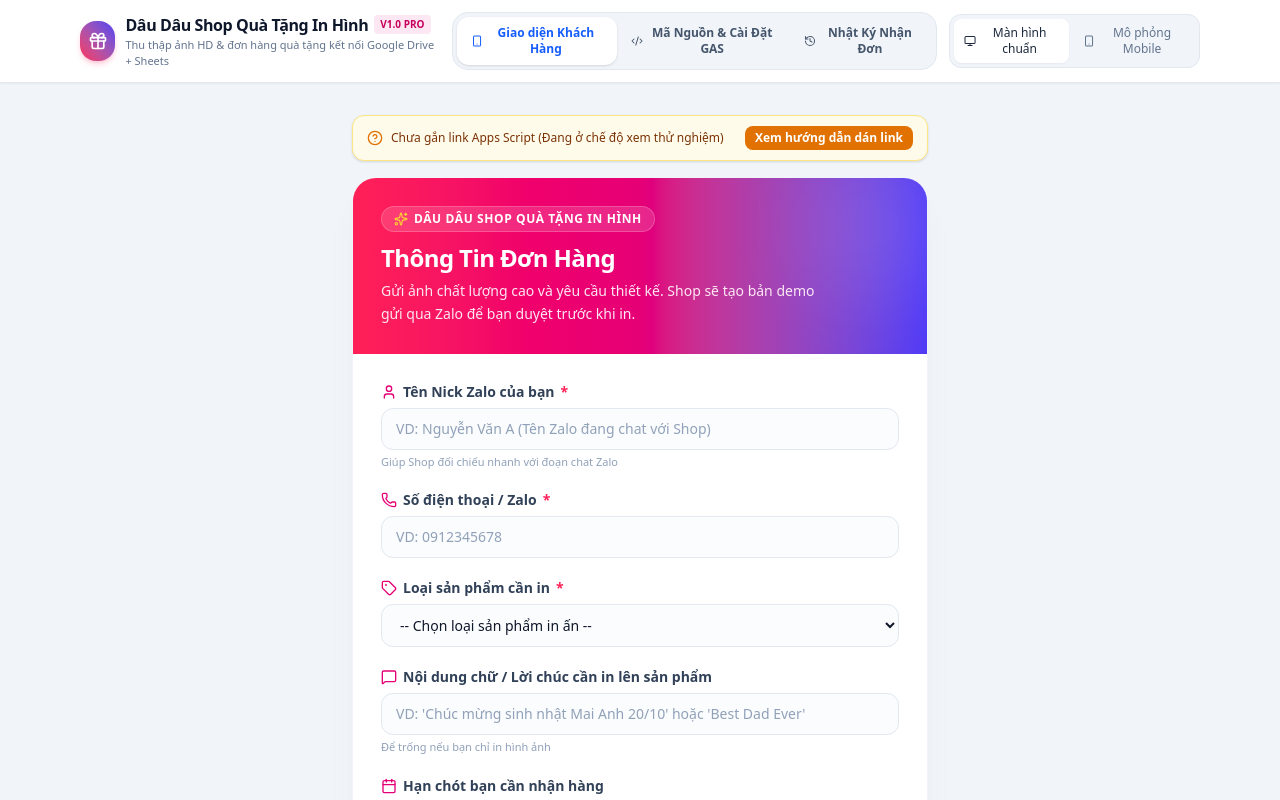
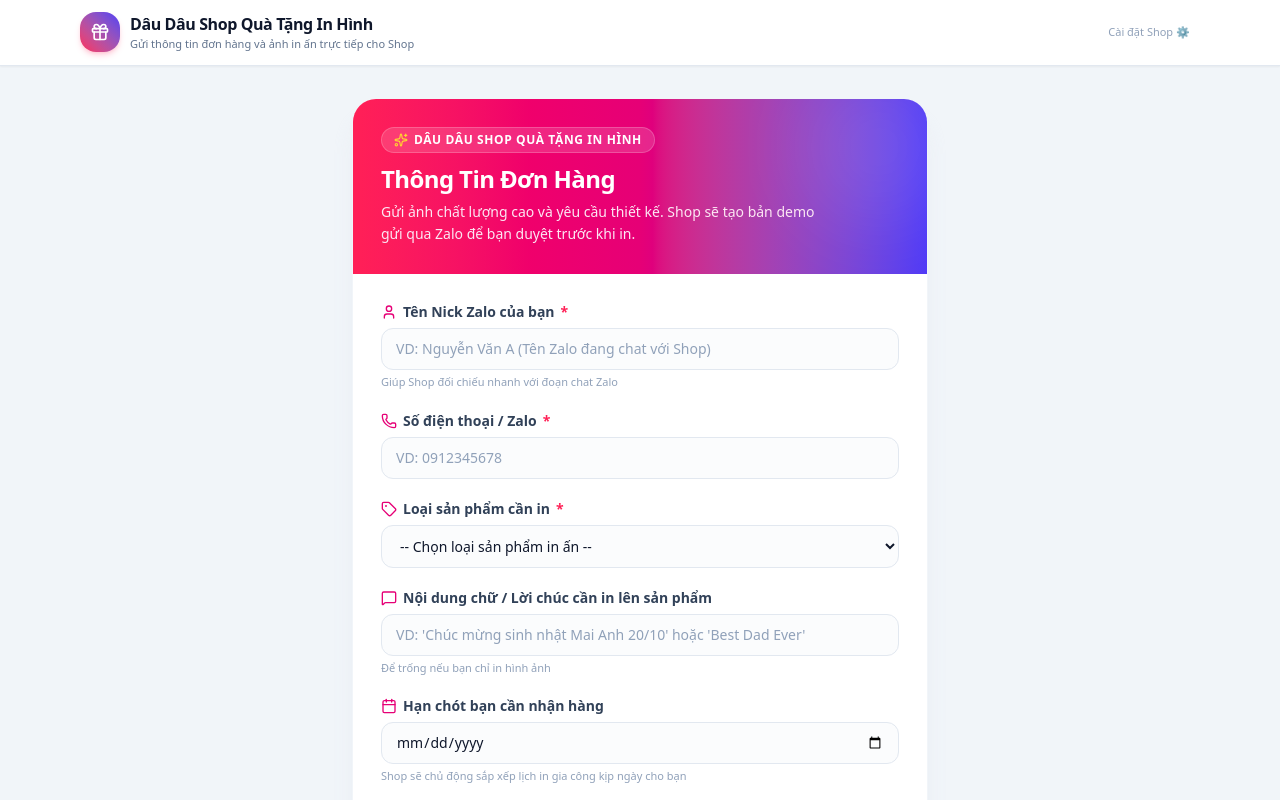
Before and after one commit to nhatminhbf24/order-daudau, a React (Vite) app: page / in a window 1280 px wide. Shown: the top 800 px of the page. Built offline with nearby package versions, Linux system fonts and the light colour scheme.

Commit message:
feat: update default Google Apps Script URL and UI
- Set default script URL to Dâu Dâu Shop's production endpoint
- Update page titles and button labels
- Remove redundant backend connection status badge
- Enable admin mode detection via URL parameters

```diff
--- a/public/standalone-order-form.html
+++ b/public/standalone-order-form.html
@@ -3,7 +3,7 @@
 <head>
   <meta charset="UTF-8">
   <meta name="viewport" content="width=device-width, initial-scale=1.0">
-  <title>Gửi Yêu Cầu In Quà Tặng Cá Nhân Hóa - Zalo Order</title>
+  <title>Dâu Dâu Shop Quà Tặng In Hình - Đặt Hàng & Gửi Ảnh</title>
 
   <!-- Tailwind CSS CDN -->
   <script src="https://cdn.tailwindcss.com"></script>
@@ -40,9 +40,8 @@
 
   <!-- ======================= CẤU HÌNH WEBAPP ======================= -->
   <script>
-    // DÁN ĐƯỜNG DẪN WEB APP TỪ GOOGLE APPS SCRIPT VÀO ĐÂY SAU KHI DEPLOY
-    // Ví dụ: "https://script.google.com/macros/s/AKfycbx.../exec"
-    const SCRIPT_URL = "YOUR_GOOGLE_APPS_SCRIPT_WEBAPP_URL_HERE";
+    // ĐƯỜNG DẪN WEB APP GOOGLE APPS SCRIPT CỦA DÂU DÂU SHOP
+    const SCRIPT_URL = "https://script.google.com/macros/s/AKfycbwszC_NVU_4XAU7XiwtAlSdLBRZWpDHHS-iURDsACZUyD-qhsQlqwPwk6Goa8BgKOP3/exec";
   </script>
   <!-- =============================================================== -->
 
@@ -520,7 +519,7 @@
             <path stroke-linecap="round" stroke-linejoin="round" stroke-width="2" d="M12 19l9 2-9-18-9 18 9-2zm0 0v-8"></path>
           </svg>
         `;
-        btnText.textContent = 'Gửi Yêu Cầu & Tải Ảnh Lên Xưởng';
+        btnText.textContent = 'Gửi Thông Tin Cho Shop';
       }
     }
 
--- a/src/App.tsx
+++ b/src/App.tsx
@@ -10,18 +10,26 @@ import { SuccessModal } from './components/SuccessModal';
 import { SubmissionResponse, OrderFormData } from './types';
 
 export default function App() {
+  const DEFAULT_GAS_URL = 'https://script.google.com/macros/s/AKfycbwszC_NVU_4XAU7XiwtAlSdLBRZWpDHHS-iURDsACZUyD-qhsQlqwPwk6Goa8BgKOP3/exec';
+  const [scriptUrl, setScriptUrl] = useState<string>(DEFAULT_GAS_URL);
   const [activeTab, setActiveTab] = useState<'form' | 'guide' | 'logs'>('form');
   const [deviceMode, setDeviceMode] = useState<'mobile' | 'responsive'>('responsive');
-  const [scriptUrl, setScriptUrl] = useState<string>('');
+  const [isAdminMode, setIsAdminMode] = useState<boolean>(false);
   const [successModalData, setSuccessModalData] = useState<SubmissionResponse['data'] | null>(null);
   const [isModalOpen, setIsModalOpen] = useState(false);
   const [orderHistory, setOrderHistory] = useState<any[]>([]);
 
-  // Load saved SCRIPT_URL from localStorage
+  // Check URL params for admin mode (e.g. ?admin=true) or localStorage
   useEffect(() => {
+    const params = new URLSearchParams(window.location.search);
+    if (params.get('admin') === 'true' || params.get('mode') === 'admin') {
+      setIsAdminMode(true);
+    }
     const saved = localStorage.getItem('ZALO_GIFT_GAS_URL');
     if (saved) {
       setScriptUrl(saved);
+    } else {
+      localStorage.setItem('ZALO_GIFT_GAS_URL', DEFAULT_GAS_URL);
     }
   }, []);
 
@@ -49,7 +57,7 @@ export default function App() {
 
       {/* Top Navbar */}
       <header className="bg-white border-b border-slate-200 sticky top-0 z-40 shadow-xs">
-        <div className="max-w-6xl mx-auto px-4 py-3 flex flex-col sm:flex-row items-center justify-between gap-3">
+        <div className="max-w-6xl mx-auto px-4 py-3 flex items-center justify-between gap-3">
 
           {/* Logo / Brand */}
           <div className="flex items-center gap-2.5">
@@ -61,87 +69,80 @@ export default function App() {
                 <h1 className="font-extrabold text-slate-900 text-sm sm:text-base tracking-tight">
                   Dâu Dâu Shop Quà Tặng In Hình
                 </h1>
-                <span className="bg-pink-100 text-pink-700 text-[10px] font-bold px-1.5 py-0.5 rounded uppercase">
-                  v1.0 Pro
-                </span>
               </div>
               <p className="text-[11px] text-slate-500">
-                Thu thập ảnh HD & đơn hàng quà tặng kết nối Google Drive + Sheets
+                Gửi thông tin đơn hàng và ảnh in ấn trực tiếp cho Shop
               </p>
             </div>
           </div>
 
-          {/* Navigation tabs */}
+          {/* Admin Navigation tabs (Only visible if Admin Mode is enabled) */}
+          {isAdminMode && (
+            <div className="flex items-center gap-2">
               <div className="flex items-center bg-slate-100 p-1 rounded-2xl border border-slate-200 text-xs font-semibold">
                 <button
                   type="button"
                   onClick={() => setActiveTab('form')}
-              className={`px-3.5 py-2 rounded-xl transition-all flex items-center gap-1.5 ${
+                  className={`px-3 py-1.5 rounded-xl transition-all flex items-center gap-1.5 ${
                     activeTab === 'form'
-                  ? 'bg-white text-blue-600 shadow-sm'
+                      ? 'bg-white text-rose-600 shadow-sm'
                       : 'text-slate-600 hover:text-slate-900'
                   }`}
                 >
                   <Smartphone className="w-3.5 h-3.5" />
-              <span>Giao diện Khách Hàng</span>
+                  <span>Khách Hàng</span>
                 </button>
 
                 <button
                   type="button"
                   onClick={() => setActiveTab('guide')}
-              className={`px-3.5 py-2 rounded-xl transition-all flex items-center gap-1.5 ${
+                  className={`px-3 py-1.5 rounded-xl transition-all flex items-center gap-1.5 ${
                     activeTab === 'guide'
-                  ? 'bg-white text-blue-600 shadow-sm'
+                      ? 'bg-white text-rose-600 shadow-sm'
                       : 'text-slate-600 hover:text-slate-900'
                   }`}
                 >
                   <Code2 className="w-3.5 h-3.5" />
-              <span>Mã Nguồn & Cài Đặt GAS</span>
+                  <span>Cài Đặt GAS</span>
                 </button>
 
                 <button
                   type="button"
                   onClick={() => setActiveTab('logs')}
-              className={`px-3.5 py-2 rounded-xl transition-all flex items-center gap-1.5 relative ${
+                  className={`px-3 py-1.5 rounded-xl transition-all flex items-center gap-1.5 relative ${
                     activeTab === 'logs'
-                  ? 'bg-white text-blue-600 shadow-sm'
+                      ? 'bg-white text-rose-600 shadow-sm'
                       : 'text-slate-600 hover:text-slate-900'
                   }`}
                 >
                   <History className="w-3.5 h-3.5" />
-              <span>Nhật Ký Nhận Đơn</span>
+                  <span>Nhật Ký Đơn</span>
                   {orderHistory.length > 0 && (
                     <span className="w-2 h-2 rounded-full bg-emerald-500 animate-ping absolute -top-0.5 -right-0.5"></span>
                   )}
                 </button>
               </div>
 
-          {/* View mode toggle on form tab */}
-          {activeTab === 'form' && (
-            <div className="hidden lg:flex items-center gap-1 bg-slate-100 p-1 rounded-xl border border-slate-200 text-xs">
               <button
                 type="button"
-                onClick={() => setDeviceMode('responsive')}
-                className={`px-2.5 py-1.5 rounded-lg font-medium flex items-center gap-1 transition-all ${
-                  deviceMode === 'responsive' ? 'bg-white text-slate-800 shadow-xs' : 'text-slate-500'
-                }`}
-                title="Xem dạng trải rộng"
+                onClick={() => setIsAdminMode(false)}
+                className="text-xs text-slate-400 hover:text-slate-700 px-2 py-1"
+                title="Đóng thanh quản trị"
               >
-                <Monitor className="w-3.5 h-3.5" />
-                Màn hình chuẩn
+                ✕ Đóng
               </button>
+            </div>
+          )}
+
+          {/* Quick link to admin mode if hidden */}
+          {!isAdminMode && (
             <button
               type="button"
-                onClick={() => setDeviceMode('mobile')}
-                className={`px-2.5 py-1.5 rounded-lg font-medium flex items-center gap-1 transition-all ${
-                  deviceMode === 'mobile' ? 'bg-white text-blue-600 shadow-xs font-semibold' : 'text-slate-500'
-                }`}
-                title="Xem dạng khung điện thoại iPhone/Android"
+              onClick={() => setIsAdminMode(true)}
+              className="text-[11px] font-medium text-slate-400 hover:text-rose-600 px-2.5 py-1 rounded-lg hover:bg-slate-50 transition-colors"
             >
-                <Smartphone className="w-3.5 h-3.5" />
-                Mô phỏng Mobile
+              Cài đặt Shop ⚙️
             </button>
-            </div>
           )}
 
         </div>
--- a/src/components/CustomerOrderForm.tsx
+++ b/src/components/CustomerOrderForm.tsx
@@ -259,44 +259,8 @@ export const CustomerOrderForm: React.FC<CustomerOrderFormProps> = ({
     setImages([]);
   };
 
-  const isConfigured = scriptUrl && scriptUrl.startsWith('https://script.google.com/');
-
   return (
     <div className="w-full max-w-xl mx-auto">
-
-      {/* Backend connection badge / quick status */}
-      <div className="mb-4">
-        {isConfigured ? (
-          <div className="flex items-center justify-between px-3.5 py-2 bg-emerald-50 border border-emerald-200/80 rounded-xl text-xs text-emerald-800">
-            <div className="flex items-center gap-2">
-              <span className="w-2 h-2 rounded-full bg-emerald-500 animate-pulse"></span>
-              <span className="font-semibold">Đã kết nối Google Apps Script</span>
-            </div>
-            <button
-              type="button"
-              onClick={onOpenGuide}
-              className="text-emerald-700 hover:text-emerald-900 font-medium underline"
-            >
-              Cấu hình lại
-            </button>
-          </div>
-        ) : (
-          <div className="flex items-center justify-between px-3.5 py-2.5 bg-amber-50 border border-amber-200 rounded-xl text-xs text-amber-900 shadow-sm">
-            <div className="flex items-center gap-2">
-              <HelpCircle className="w-4 h-4 text-amber-600 shrink-0" />
-              <span>Chưa gắn link Apps Script (Đang ở chế độ xem thử nghiệm)</span>
-            </div>
-            <button
-              type="button"
-              onClick={onOpenGuide}
-              className="px-2.5 py-1 bg-amber-600 hover:bg-amber-700 text-white font-semibold rounded-lg shrink-0 transition-colors"
-            >
-              Xem hướng dẫn dán link
-            </button>
-          </div>
-        )}
-      </div>
-
       {/* Main Card Container */}
       <div className="bg-white rounded-3xl shadow-xl shadow-slate-200/60 border border-slate-100 overflow-hidden">
 
```
Lines whose indentation alone changed are shown as unchanged.
